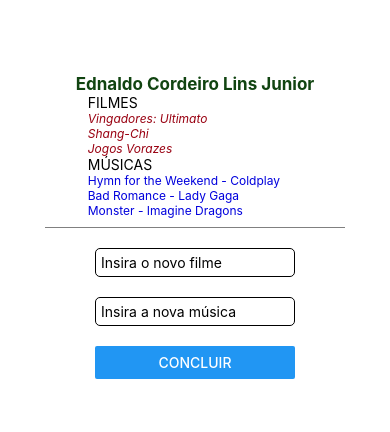
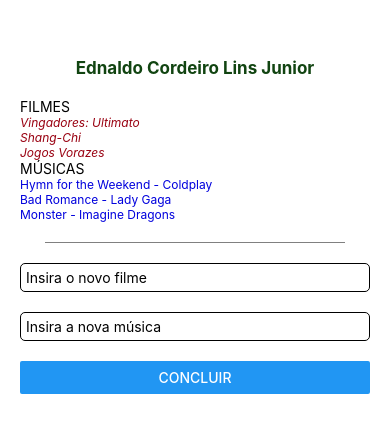
Before and after one commit to ednaldocordeiro/react-1, a React Native app: screen / in a window 390 px wide. Shown: the part 196-628 px from the top of the page. Built offline with nearby package versions, Linux system fonts and the light colour scheme.

Commit message:
questão 3

```diff
--- a/App.js
+++ b/App.js
@@ -14,7 +14,7 @@
         <Text style={styles.name}>Ednaldo Cordeiro Lins Junior</Text>
       </View>
 
-      <View style={{width: '55%'}}>
+      <View style={{width: '100%', paddingHorizontal: 20}}>
         <View>
           <Text>FILMES</Text>
           <Text style={styles.movies}>Vingadores: Ultimato</Text>
@@ -29,7 +29,7 @@
         </View>
       </View>
 
-      <View style={{borderBottomWidth: 1, borderBottomColor: 'gray', height: 10, width: 300}}></View>
+      <View style={styles.divider}></View>
 
       <View style={styles.inputsContainer}>
         <TextInput
@@ -66,6 +66,7 @@
     color: '#141',
     fontSize: 17,
     textAlign: 'center',
+    marginBottom: 20
   },
   movies: {
     fontStyle: 'italic',
@@ -78,13 +79,22 @@
   },
   inputsContainer: {
     marginTop: 20,
+    width: '100%',
+    paddingHorizontal: 20,
   },
   inputs: {
     borderColor: '#000000',
     borderWidth: 1,
     marginBottom: 20,
-    width: 200,
+    width: '100%',
     padding: 5,
     borderRadius: 5,
+  },
+  divider: {
+    borderBottomWidth: 1,
+    borderBottomColor: 'gray',
+    height: 1,
+    width: 300,
+    paddingVertical: 10,
   }
 });
```
